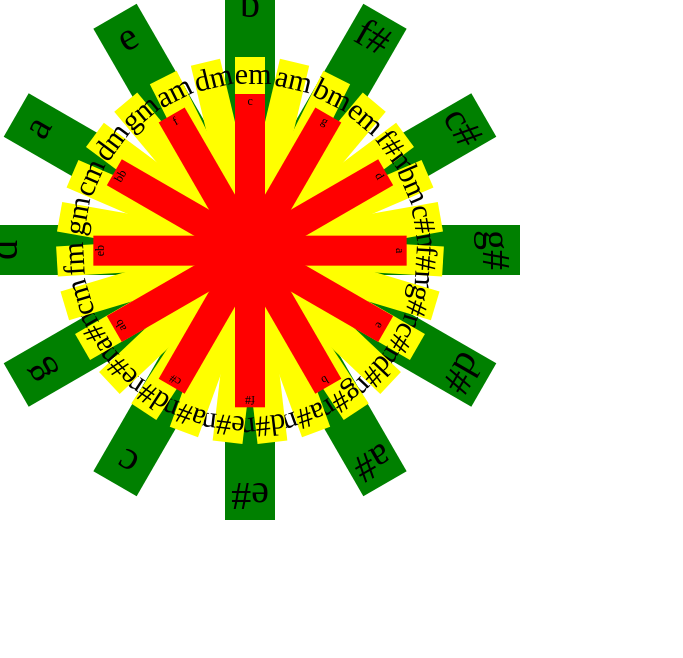
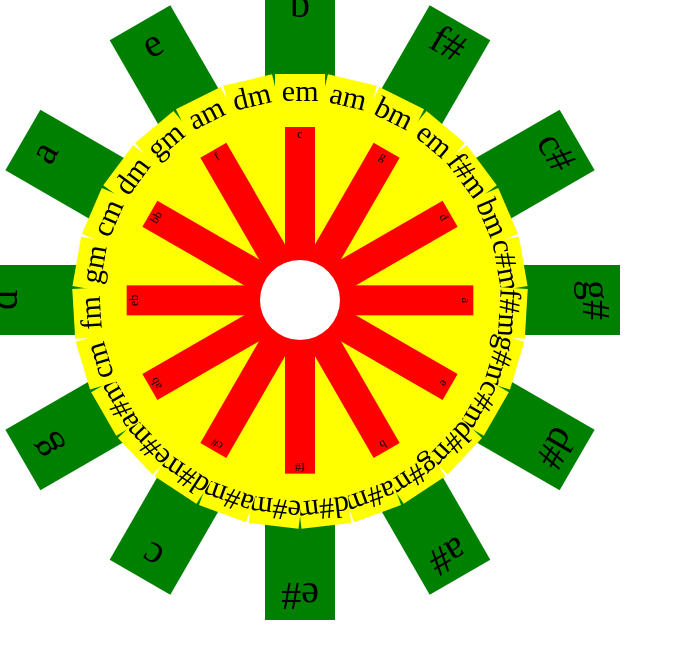
Before and after one commit to anatoliyg/chord-wheel, a plain HTML site: page index.html in a window 1280 px wide. Shown: the whole page, without its empty margins (0-683 px from the left). Drawn offline with nearby package versions, Linux system fonts and the light colour scheme.

Commit message:
added hole in the middle and disabled user-select

```diff
--- a/index.html
+++ b/index.html
@@ -9,10 +9,18 @@
             html, body {
                 margin: 0;
                 padding: 0;
+                -webkit-touch-callout: none;
+                -webkit-user-select: none;
+                -khtml-user-select: none;
+                -moz-user-select: none;
+                -ms-user-select: none;
+                user-select: none;
             }
+
+
             #wheelHolder {
-                width: 500px;
-                height: 500px;
+                width: 600px;
+                height: 600px;
 
             }
 
--- a/js/ChordWheel.js
+++ b/js/ChordWheel.js
@@ -14,6 +14,7 @@ function ChordWheel(config) {
 
 
     var innerPadding = 40;
+    var hole = null;
 
 
     function init(){
@@ -42,13 +43,29 @@ function ChordWheel(config) {
         container.append(innerWheel.getDiv());
         centerInContainer(innerWheel);
 
-        var middleWheel = new EachWheel(eachWheelHeight * 2, 30, 30, notes2Arr, 'wheel1', 'yellow' , 2);
+        var middleWheel = new EachWheel(eachWheelHeight * 2, 50, 30, notes2Arr, 'wheel1', 'yellow' , 2);
         container.append(middleWheel.getDiv());
         centerInContainer(middleWheel);
 
-        var bigWheel = new EachWheel(eachWheelHeight * 3, 50, 40, notes3Arr, 'wheel3', 'green', 1);
+        var bigWheel = new EachWheel(eachWheelHeight * 3, 70, 40, notes3Arr, 'wheel3', 'green', 1);
         container.append(bigWheel.getDiv());
         centerInContainer(bigWheel);
+
+        //add a hole
+        hole = $('<div></div')
+            .width(80)
+            .height(80)
+            .css({
+                position: 'absolute',
+                top: 0,
+                left: 0,
+                borderRadius: '50%',
+                zIndex: 5,
+                backgroundColor: 'white'
+            });
+
+        container.append(hole);
+        centerInContainer(hole);
 
 
 
@@ -59,18 +76,15 @@ function ChordWheel(config) {
     function centerInContainer(wheel) {
 
         var contW = container.width();
-        var wheelWidth = wheel.getDiv().width();
+        var theWheel = wheel.hasOwnProperty('getDiv') ? wheel.getDiv() : wheel;
+        var wheelWidth = theWheel.width();
 
         var offset = (contW - wheelWidth) / 2;
         //center it
-        wheel.getDiv().css({
+        theWheel.css({
             left: offset,
             top: offset
         })
-
-
-
-
     }
 
 
```
